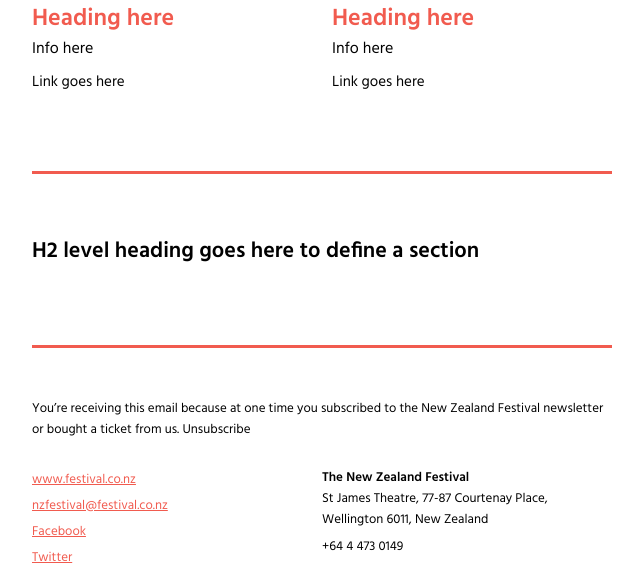
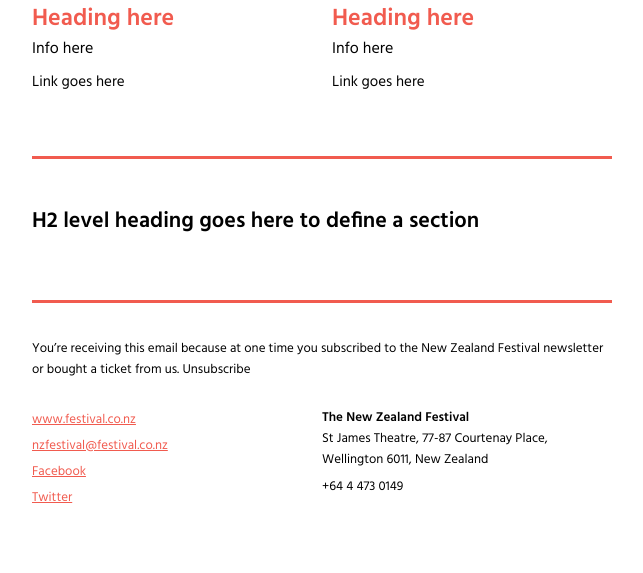
Before and after one commit to springload/email-starter-kit, a plain HTML site: page templates/main-festival/index.html in a window 1280 px wide. Shown: the part 1594-2167 px from the top of the page, without its empty margins (318-961 px from the left). Drawn offline with nearby package versions, Linux system fonts and the light colour scheme.

Commit message:
Reduce vertical space on dividers

```diff
--- a/templates/main-festival/index.html
+++ b/templates/main-festival/index.html
@@ -235,8 +235,8 @@ table.wrapper {
   line-height: 4px;
 }
 .contents .divider {
-  Margin-bottom: 50px;
-  Margin-top: 50px;
+  Margin-bottom: 35px;
+  Margin-top: 35px;
 }
 .divider .bullet {
   border-radius: 2px;
```
